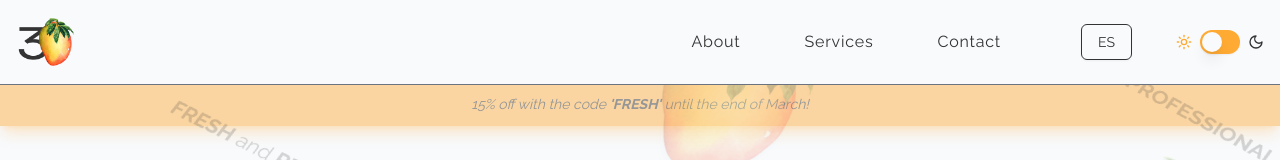
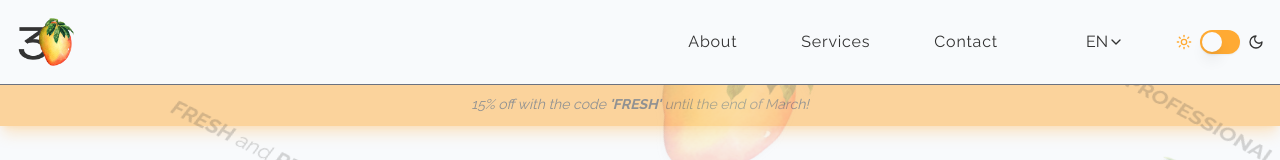
Before and after one commit to vvtitov/3mangos, a Next.js app: page /en in a window 1280 px wide. Shown: the top 160 px of the page. Built offline with nearby package versions, Linux system fonts and the light colour scheme; a web font is replaced by a local one.

Commit message:
fix: locales and about ui

```diff
--- a/app/i18n/dictionaries/en.ts
+++ b/app/i18n/dictionaries/en.ts
@@ -33,7 +33,7 @@ export const en = {
                 value: "development"
             }
         ],
-        carouselTitle: "Awesome personalized designs",
+        carouselTitle: "Awesome designs for your business",
         faqTitle: "FAQ's",
         faq: [
             {
--- a/app/i18n/dictionaries/es.ts
+++ b/app/i18n/dictionaries/es.ts
@@ -33,7 +33,7 @@ export const es = {
                 value: "development"
             }
         ],
-        carouselTitle: "Increibles diseños personalizados",
+        carouselTitle: "Diseños increíbles para tu negocio",
         faqTitle: "Preguntas frecuentes",
         faq: [
             {
--- a/components/About.tsx
+++ b/components/About.tsx
@@ -5,6 +5,7 @@ import { AboutMaskText } from "./AboutMaskText";
 import { AnimatedTooltipPreview } from "./AnimatedTooltipAbout";
 import { useLanguage } from "@/app/i18n/LanguageContext";
 import { getDictionary } from "@/app/i18n/dictionaries";
+import { BackgroundLines } from "./ui/background-lines";
 
 export default function AboutUs() {
   const { locale } = useLanguage();
@@ -17,7 +18,7 @@ export default function AboutUs() {
           <AboutMaskText />
         </div>
         <div className="flex flex-col lg:hidden bg-primary-foreground gap-10 mt-[1rem] items-start">
-          <h1 className="text-4xl font-bold bg-clip-text text-transparent bg-gradient-to-r from-primary via-primary/60 to-primary mx-auto">
+          <h1 className="text-4xl font-bold bg-clip-text text-transparent bg-gradient-to-r from-primary to-primary/80 mx-auto">
             <span
               dangerouslySetInnerHTML={{ __html: dictionary.about.title }}
             />
--- a/components/AboutMaskText.tsx
+++ b/components/AboutMaskText.tsx
@@ -11,9 +11,9 @@ export function AboutMaskText() {
     <div className="h-full w-full flex items-center justify-center overflow-hidden bg-cover bg-center mb-[0rem] lg:mb-[-5rem]">
       <MaskContainer
         revealText={
-          <p className="max-w-4xl mx-auto text-transparent bg-clip-text bg-gradient-to-l from-primary to-primary/80 text-center text-5xl lg:text-7xl font-bold p-2">
+          <h1 className="max-w-4xl mx-auto text-transparent bg-clip-text bg-gradient-to-l from-primary to-primary/80 text-center text-5xl lg:text-7xl font-bold p-2">
             {dictionary.about.title}
-          </p>
+          </h1>
         }
         className="h-[30rem] mb-[-5rem] lg:mt-[5rem]"
       >
--- a/components/Header.tsx
+++ b/components/Header.tsx
@@ -1,20 +1,22 @@
 "use client";
 
-import React from "react";
+import React, { useState, useEffect, useRef } from "react";
 import { ModeSwitch } from "./ui/dark-toggle-button";
 import NavMenu from "./NavMenu";
 import BurguerMenu from "./BurguerMenu";
 import Logo from "./Logo";
-import { useState, useEffect } from "react";
 import { useLanguage } from "@/app/i18n/LanguageContext";
 import { getDictionary } from "@/app/i18n/dictionaries";
-import { Button } from "./ui/button";
+import { motion } from "framer-motion";
+import { ChevronDown } from "lucide-react";
 
 export default function Header() {
   const [isScrolled, setIsScrolled] = useState(false);
   const [lastScrollY, setLastScrollY] = useState(0);
   const { locale, setLocale } = useLanguage();
   const dictionary = getDictionary(locale);
+  const [isLanguageMenuOpen, setIsLanguageMenuOpen] = useState(false);
+  const languageMenuRef = useRef(null);
 
   useEffect(() => {
     const handleScroll = () => {
@@ -28,6 +30,21 @@ export default function Header() {
       window.removeEventListener("scroll", handleScroll);
     };
   }, [lastScrollY]);
+  useEffect(() => {
+    const handleClickOutside = (event: MouseEvent) => {
+      if (
+        languageMenuRef.current &&
+        !languageMenuRef.current.contains(event.target as Node)
+      ) {
+        setIsLanguageMenuOpen(false);
+      }
+    };
+
+    document.addEventListener("mousedown", handleClickOutside);
+    return () => {
+      document.removeEventListener("mousedown", handleClickOutside);
+    };
+  }, []);
 
   return (
     <>
@@ -35,8 +52,8 @@ export default function Header() {
         id="header"
         className={`header fixed top-0 left-0 w-full transition-transform duration-300 bg-background ${
           isScrolled
-            ? "-translate-y-full" // Hide header
-            : "translate-y-0 border-b border-gray-500 fade-out-100" // Show header
+            ? "-translate-y-full"
+            : "translate-y-0 border-b border-gray-500 fade-out-100"
         } flex justify-between items-center max-w-full px-4 py-3 select-none dark:border-gray-200 z-[10]`}
       >
         <div id="leftHeader" className="flex items-center">
@@ -47,14 +64,49 @@ export default function Header() {
           <div id="navMenu" className="hidden lg:block mr-10">
             <NavMenu />
           </div>
-          <div className="flex items-center pr-5">
-            <Button
-              variant={"outline"}
-              onClick={() => setLocale(locale === "en" ? "es" : "en")}
-              className="px-4 py-2 rounded-md text-foreground border border-foreground hover:bg-primary hover:text-background transition-colors duration-300"
+          <div
+            className="flex items-center pr-5 relative"
+            ref={languageMenuRef}
+          >
+            <div
+              className="flex items-center px-2 py-2 rounded-md text-foreground transition-colors duration-300 bg-transparent cursor-pointer"
+              onClick={() => setIsLanguageMenuOpen(!isLanguageMenuOpen)}
             >
-              {locale === "en" ? "ES" : "EN"}
-            </Button>
+              {locale === "en" ? "EN" : "ES"}
+              <ChevronDown
+                className={`w-4 transition-transform duration-300 ${
+                  isLanguageMenuOpen ? "rotate-180" : ""
+                }`}
+              />
+            </div>
+            {isLanguageMenuOpen && (
+              <motion.div
+                initial={{ opacity: 0, y: -10 }}
+                animate={{ opacity: 1, y: 0 }}
+                exit={{ opacity: 0, y: -10 }}
+                transition={{ duration: 0.3 }}
+                className="absolute top-full -left-4 z-10 w-auto bg-background rounded-b-2xl border border-primary border-t-0 px-2 py-2"
+              >
+                <div
+                  onClick={() => {
+                    setLocale("en");
+                    setIsLanguageMenuOpen(false);
+                  }}
+                  className="flex flex-row items-center text-foreground font-semibold hover:bg-primary/90 px-4 cursor-pointer rounded-full py-2 transition-all duration-300 mb-1"
+                >
+                  EN
+                </div>
+                <div
+                  onClick={() => {
+                    setLocale("es");
+                    setIsLanguageMenuOpen(false);
+                  }}
+                  className="flex flex-row items-center text-foreground font-semibold hover:bg-primary/90 px-4 cursor-pointer rounded-full py-2"
+                >
+                  ES
+                </div>
+              </motion.div>
+            )}
           </div>
           <div className="flex items-center justify-end mr-2">
             <BurguerMenu />
--- a/components/Services.tsx
+++ b/components/Services.tsx
@@ -32,14 +32,14 @@ export default function Services() {
         <TabsServices />
       </div>
 
-      <div className="flex flex-col items-center max-w-5xl w-full mx-auto px-10 pt-20">
-        <h1 className="text-4xl text-center mb-10 animate-fade-in">
+      <div className="flex flex-col items-center max-w-5xl w-full mx-auto px-10 pt-40">
+        <h2 className="text-4xl text-center mb-10 animate-fade-in">
           {dictionary.services.carouselTitle}
-        </h1>
+        </h2>
       </div>
       <ServicesCarousel />
 
-      <div className="flex flex-col items-center max-w-5xl w-full mx-auto px-10 py-20">
+      <div className="flex flex-col items-center max-w-5xl w-full mx-auto px-10 py-40">
         <h1 className="text-4xl font-bold text-center mb-8">
           {dictionary.services.faqTitle}
         </h1>
--- a/components/ui/carousel.tsx
+++ b/components/ui/carousel.tsx
@@ -137,7 +137,7 @@ const CarouselControl = ({
 }: CarouselControlProps) => {
   return (
     <Button
-      className={`w-10 h-10 flex items-center mx-2 justify-center bg-background border-5 border-transparent rounded-full focus:border-[#6D64F7] focus:outline-none hover:-translate-y-0.5 active:translate-y-0.5 transition duration-200 ${
+      className={`w-10 h-10 flex items-center mx-2 justify-center bg-background border-5 border-transparent rounded-full focus:outline-none hover:-translate-y-0.5 active:translate-y-0.5 transition duration-200 hover:bg-secondary-background hover:shadow-2xl  ${
         type === "previous" ? "rotate-180" : ""
       }`}
       title={title}
@@ -211,7 +211,7 @@ export default function Carousel({ slides }: CarouselProps) {
 
   return (
     <div
-      className="relative w-[70vmin] h-[70vmin] mx-auto"
+      className="relative w-[70vmin] h-[70vmin] mx-auto select-none"
       aria-labelledby={`carousel-heading-${id}`}
     >
       <ul
--- a/components/ui/contact-form.tsx
+++ b/components/ui/contact-form.tsx
@@ -77,7 +77,9 @@ export default function ContactFormPreview() {
       <Card className="mx-auto max-w-md border-none">
         <CardHeader>
           <CardTitle className="text-3xl text-primary">
-            {dictionary.contact.title}
+            <h1 className="text-3xl text-primary">
+              {dictionary.contact.title}
+            </h1>
           </CardTitle>
           <CardDescription className="text-xl text-foreground/80">
             {dictionary.contact.description}
```
Also changed, not shown: components/AcordionServices.tsx (+5 -5 lines).
